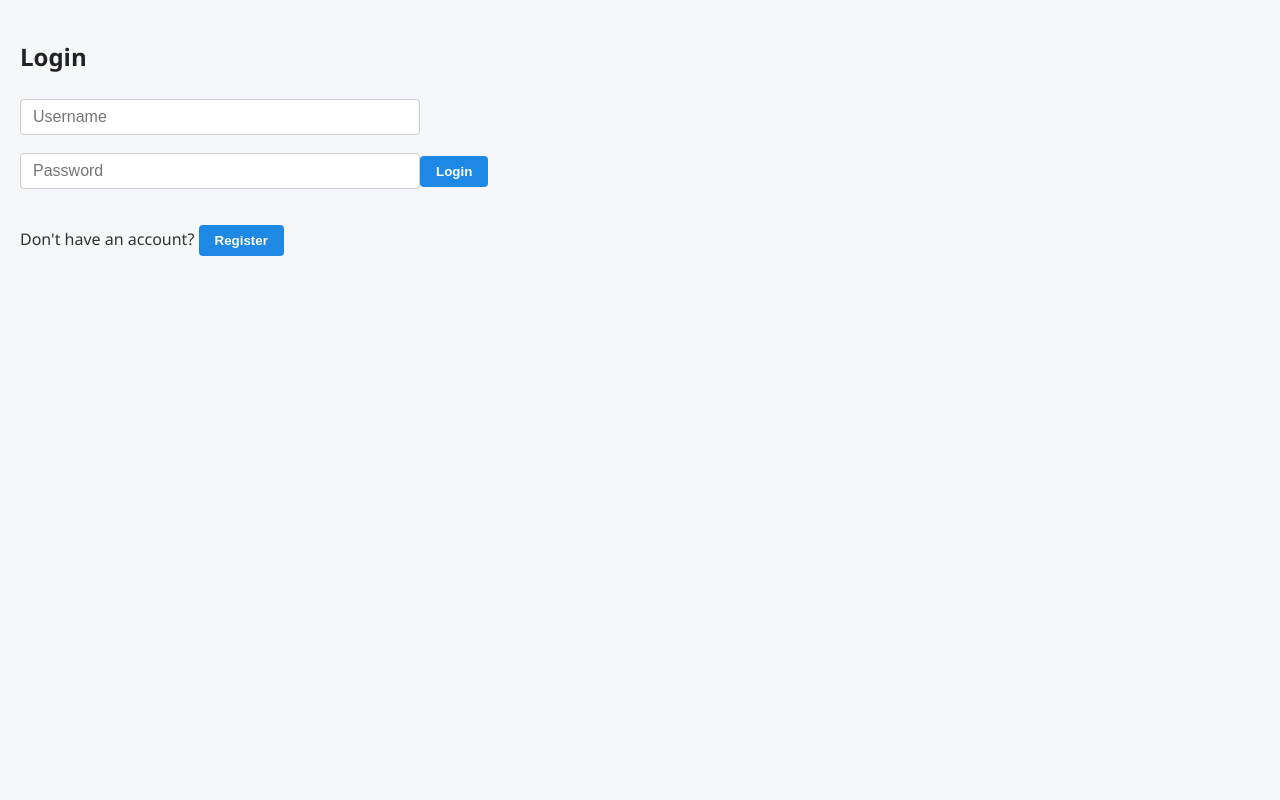
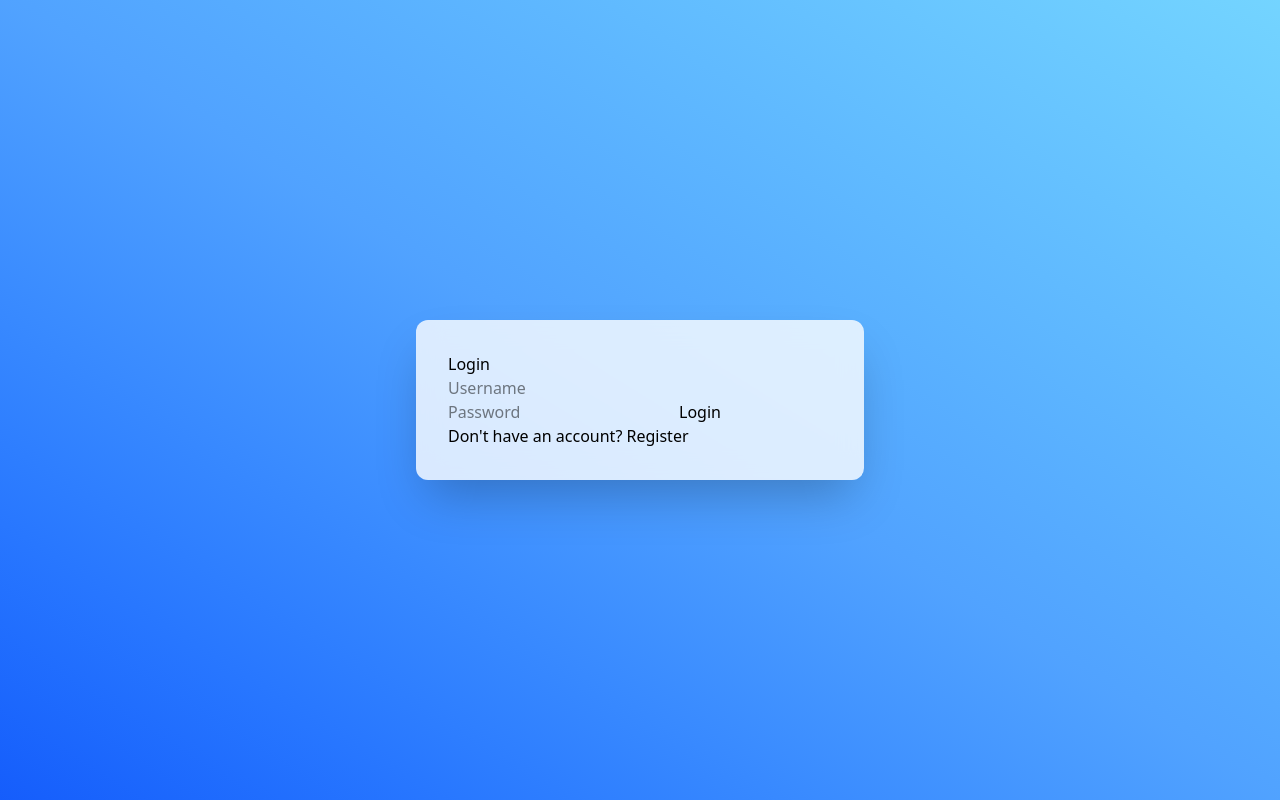
Before and after one commit to tosterlolz/tmail, a React (Vite) app: page / in a window 1280 px wide. Built offline with nearby package versions, Linux system fonts and the light colour scheme.

Commit message:
tung tung tung sahur

```diff
--- a/index.html
+++ b/index.html
@@ -2,7 +2,7 @@
 <html lang="en">
   <head>
     <meta charset="UTF-8" />
-    <link rel="icon" type="image/svg+xml" href="/vite.svg" />
+    <link rel="icon" type="image/png" href="/tm.png" />
     <meta name="viewport" content="width=device-width, initial-scale=1.0" />
     <title>T-Mail</title>
   </head>
--- a/src/App.css
+++ b/src/App.css
@@ -1,109 +1 @@
-body {
-  font-family: 'Segoe UI', Tahoma, Geneva, Verdana, sans-serif;
-  background: #f5f7fa;
-  margin: 0;
-  padding: 20px;
-  color: #333;
-}
-
-h2, h3 {
-  color: #222;
-}
-
-input, textarea {
-  width: 100%;
-  max-width: 400px;
-  padding: 8px 12px;
-  margin: 6px 0 12px 0;
-  border: 1px solid #ccc;
-  border-radius: 4px;
-  box-sizing: border-box;
-  font-size: 1rem;
-  transition: border-color 0.3s;
-}
-
-input:focus, textarea:focus {
-  border-color: #5b9bd5;
-  outline: none;
-}
-
-button {
-  background-color: #5b9bd5;
-  border: none;
-  padding: 10px 20px;
-  color: white;
-  font-weight: 600;
-  border-radius: 5px;
-  cursor: pointer;
-  transition: background-color 0.3s;
-  margin-top: 8px;
-}
-
-button:hover {
-  background-color: #4976b9;
-}
-
-div {
-  max-width: 600px;
-  margin-bottom: 40px;
-}
-
-textarea {
-  resize: vertical;
-  min-height: 100px;
-}
-
-ul {
-  list-style-type: none;
-  padding-left: 0;
-}
-
-li {
-  background: white;
-  border-radius: 6px;
-  box-shadow: 0 1px 3px rgb(0 0 0 / 0.1);
-  padding: 12px 16px;
-  margin-bottom: 12px;
-}
-
-li strong {
-  color: #5b9bd5;
-  font-size: 1.1rem;
-}
-
-.message {
-  border: 1px solid #ccc;
-  padding: 1rem;
-  margin: 1rem 0;
-  border-radius: 8px;
-  background-color: #f9f9f9;
-}
-
-.message strong {
-  display: inline-block;
-  width: 70px;
-}
-
-.sent, .inbox {
-  max-width: 600px;
-  margin: auto;
-}
-
-h3 {
-  text-align: center;
-  margin-top: 2rem;
-}
-
-button {
-  margin: 0.5rem 0;
-  padding: 0.5rem 1rem;
-  border: none;
-  background-color: #1e88e5;
-  color: white;
-  border-radius: 4px;
-  cursor: pointer;
-}
-
-button:hover {
-  background-color: #1565c0;
-}
+@import "tailwindcss"
--- a/src/App.jsx
+++ b/src/App.jsx
@@ -1,8 +1,8 @@
 import React, { useState, useEffect } from 'react';
-import './App.css';
 import Inbox from './components/Inbox';
 import Sent from './components/Sent';
 import AuthForm from './components/AuthForm';
+import "./App.css"
 
 const API = 'https://api.toster.lol';
 
@@ -158,6 +158,8 @@ function App() {
 
   if (!loggedIn) {
     return (
+      <div className="min-h-screen flex items-center justify-center bg-gradient-to-tr from-blue-600 via-blue-400 to-sky-300">
+        <div className="bg-white/80 shadow-2xl rounded-xl p-8 w-full max-w-md backdrop-blur-md">
           <AuthForm
             mode={mode}
             setMode={setMode}
@@ -169,29 +171,33 @@ function App() {
             onLogin={login}
             onRegister={register}
           />
+        </div>
+      </div>
     );
   }
 
   return (
-    <div
-      className="app-container"
-      style={{
-        display: 'flex',
-        height: '100vh',
-        minWidth: '70vw',
-        padding: 10,
-        flexDirection: 'column',
-      }}
+    <div className="min-h-screen flex flex-col bg-gradient-to-tr from-blue-50 via-white to-blue-200">
+      <header className="flex items-center justify-between px-10 py-6 bg-white/90 shadow-md">
+        <div className="flex items-center gap-4">
+          <img src="/tm.png" alt="logo" className="h-14 w-14 rounded-lg shadow" />
+          <h2 className="text-3xl font-extrabold tracking-tight text-blue-700">TMail</h2>
+        </div>
+        <div className="flex items-center gap-4">
+          <span className="text-gray-700">
+            <span className="font-semibold text-blue-800">{username}</span>
+          </span>
+          <button
+            className="ml-2 px-4 py-2 bg-gradient-to-r from-red-500 to-pink-500 hover:from-red-600 hover:to-pink-600 rounded-lg text-white font-semibold shadow transition"
+            onClick={logout}
           >
-      <header>
-        <h2>TMail</h2>
-        <div>
-          <span style={{ marginRight: 8 }}>Logged in as <b>{username}</b></span>
-          <button onClick={logout}>Logout</button>
+            Logout
+          </button>
         </div>
       </header>
-      <main style={{ display: 'flex', flex: 1, gap: '32px' }}>
-        <section style={{ flex: 1 }}>
+      <main className="flex-1 flex flex-col md:flex-row gap-8 px-8 py-10">
+        <section className="w-full md:w-1/2">
+          <div className="bg-white rounded-2xl shadow-lg p-5 h-full">
             <Inbox
               messages={inbox}
               onRefresh={loadInbox}
@@ -199,8 +205,10 @@ function App() {
               setSortBy={setInboxSortBy}
               onReply={handleReply}
             />
+          </div>
         </section>
-        <section style={{ flex: 1 }}>
+        <section className="w-full md:w-1/2">
+          <div className="bg-white rounded-2xl shadow-lg p-5 h-full">
             <Sent
               messages={sent}
               onRefresh={loadSent}
@@ -208,37 +216,52 @@ function App() {
               setSortBy={setSentSortBy}
               onReply={handleReply}
             />
+          </div>
         </section>
-        <section style={{ flex: 1, maxWidth: 350 }}>
-          <h3>Send Mail</h3>
+        <section className="w-full md:w-1/3 max-w-md">
+          <div className="bg-white/90 rounded-2xl shadow-xl p-6 sticky top-10">
+            <h3 className="text-2xl font-bold mb-3 text-blue-700">Send Mail</h3>
             <form
+              className="flex flex-col gap-4"
               onSubmit={e => {
                 e.preventDefault();
                 sendMail();
               }}
             >
               <input
+                className="border border-blue-200 rounded-lg px-4 py-2 focus:outline-none focus:ring-2 focus:ring-blue-400 bg-blue-50"
                 placeholder="To"
                 value={to}
                 onChange={e => setTo(e.target.value)}
                 required
               />
               <input
+                className="border border-blue-200 rounded-lg px-4 py-2 focus:outline-none focus:ring-2 focus:ring-blue-400 bg-blue-50"
                 placeholder="Subject"
                 value={subject}
                 onChange={e => setSubject(e.target.value)}
               />
               <textarea
+                className="border border-blue-200 rounded-lg px-4 py-2 focus:outline-none focus:ring-2 focus:ring-blue-400 bg-blue-50 min-h-[80px]"
                 placeholder="Body"
                 value={body}
                 onChange={e => setBody(e.target.value)}
                 required
               />
-            <button type="submit">Send</button>
+              <button
+                type="submit"
+                className="bg-gradient-to-r from-blue-600 to-sky-400 hover:from-blue-700 hover:to-sky-500 text-white rounded-lg px-4 py-2 font-semibold shadow transition"
+              >
+                Send
+              </button>
             </form>
-          {error && <p style={{ color: 'red' }}>{error}</p>}
+            {error && <p className="text-red-600 mt-2">{error}</p>}
+          </div>
         </section>
       </main>
+      <footer className="py-4 text-center text-gray-500 text-sm">
+        &copy; {new Date().getFullYear()} <span className="font-bold text-blue-700">TMail</span>. All rights reserved.
+      </footer>
     </div>
   );
 }
--- a/src/components/Message.jsx
+++ b/src/components/Message.jsx
@@ -16,30 +16,49 @@ function Message({ message, onReply, replies = [] }) {
   };
 
   return (
-    <div className="message">
-      {from && <p><strong>From:</strong> {from}</p>}
-      {to && <p><strong>To:</strong> {to}</p>}
-      <p><strong>Date:</strong> {new Date(timestamp).toLocaleString()}</p>
-      <p><strong>Subject:</strong> {subject}</p>
-      <p>{body}</p>
-      {onReply && (
-        <button onClick={() => setShowReplyForm(v => !v)}>
-          {showReplyForm ? 'Cancel' : 'Reply'}
-        </button>
-      )}
+    <div className="rounded-2xl shadow-xl bg-gradient-to-br from-white via-blue-50 to-blue-100 border border-blue-200 p-5 mb-6 relative transition hover:scale-[1.01] hover:shadow-2xl">
+      <div className="flex items-center gap-3 mb-2">
+        <div className="flex-shrink-0 w-10 h-10 rounded-full bg-blue-200 flex items-center justify-center text-blue-700 font-bold text-xl shadow">
+          {from ? from[0].toUpperCase() : <span>?</span>}
+        </div>
+        <div className="flex-1">
+          <div className="flex items-center gap-2">
+            <span className="font-medium text-blue-800">{from}</span>
+            <span className="text-xs text-gray-500">→</span>
+            <span className="font-medium text-blue-600">{to}</span>
+          </div>
+          <div className="text-xs text-gray-400">{new Date(timestamp).toLocaleString()}</div>
+        </div>
+      </div>
+      <div className="mb-2">
+        <div className="font-bold text-blue-900 text-lg">{subject}</div>
+      </div>
+      <div className="mb-3 whitespace-pre-wrap text-gray-700">{body}</div>
+      <button
+        className="bg-blue-600 hover:bg-blue-700 text-white rounded-md px-3 py-1 text-sm font-semibold transition shadow"
+        onClick={() => setShowReplyForm(v => !v)}
+      >
+        {showReplyForm ? 'Cancel' : 'Reply'}
+      </button>
       {showReplyForm && (
-        <div style={{ marginTop: "1em" }}>
+        <div className="mt-3">
           <textarea
+            className="w-full border border-blue-200 rounded-lg px-3 py-2 focus:outline-none focus:ring-2 focus:ring-blue-400 min-h-[60px] mb-2"
             value={replyBody}
             onChange={e => setReplyBody(e.target.value)}
             placeholder="Type your reply here..."
           />
-          <button onClick={handleReply}>Send Reply</button>
+          <button
+            className="bg-gradient-to-r from-blue-500 to-sky-400 hover:from-blue-600 hover:to-sky-500 text-white rounded-md px-4 py-1 font-semibold transition shadow"
+            onClick={handleReply}
+          >
+            Send Reply
+          </button>
         </div>
       )}
       {replies && replies.length > 0 && (
-        <div style={{ marginLeft: "2em", marginTop: "1em", borderLeft: "2px solid #ccc", paddingLeft: "1em" }}>
-          <strong>Replies:</strong>
+        <div className="ml-8 mt-5 border-l-2 border-blue-200 pl-4 space-y-4">
+          <div className="font-semibold text-blue-700 mb-1">Replies:</div>
           {replies.map(reply => (
             <Message key={reply.id} message={reply} onReply={onReply} replies={[]} />
           ))}
```
Also changed, not shown: public/tm.png (added). Lines whose indentation alone changed are shown as unchanged.
